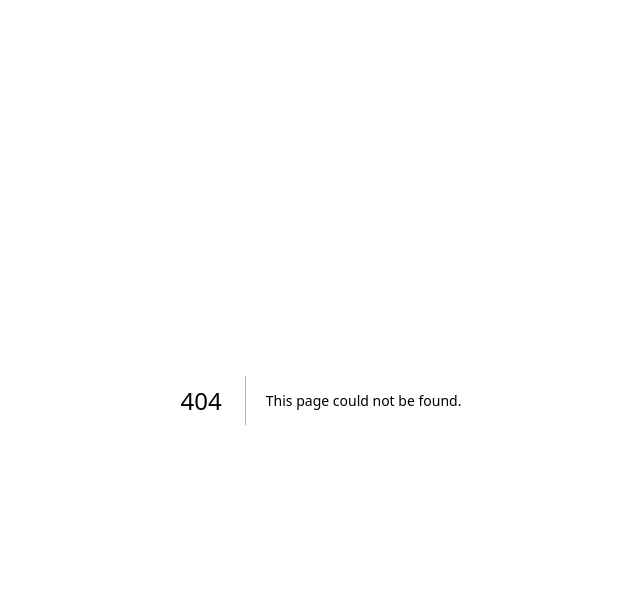
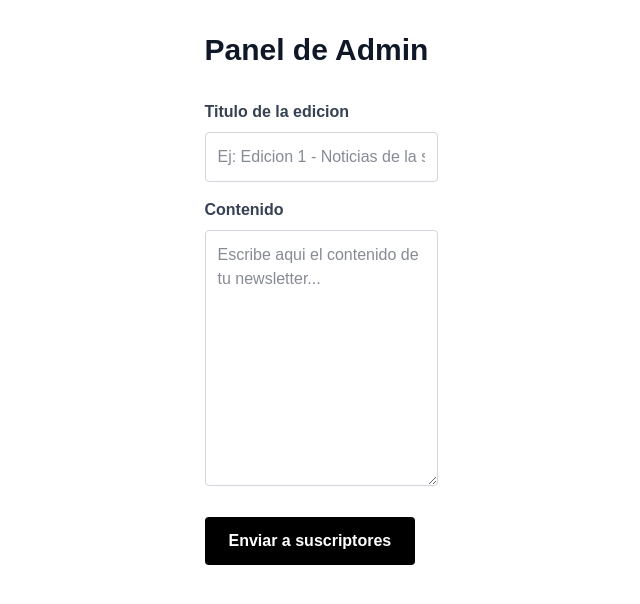
Before and after one commit to gh4nbj5yqc-jpg/vivaverdadcuba_newsletter, a Next.js app: page /admin in a window 1280 px wide. Before the commit this address had no page. Shown: the top 604 px of the page, without its empty margins (319-959 px from the left). Built offline with nearby package versions, Linux system fonts and the light colour scheme.

Commit message:
Admin panel y envio de emails funcionando

```diff
--- /dev/null
+++ b/app/admin/page.tsx
@@ -0,0 +1,66 @@
+'use client'
+
+import { useState } from 'react'
+
+export default function AdminPage() {
+  const [titulo, setTitulo] = useState('')
+  const [contenido, setContenido] = useState('')
+  const [mensaje, setMensaje] = useState('')
+  const [cargando, setCargando] = useState(false)
+
+  async function enviar() {
+    if (!titulo || !contenido) {
+      setMensaje('Por favor escribe el titulo y el contenido')
+      return
+    }
+    setCargando(true)
+    setMensaje('')
+    const res = await fetch('/api/send-edition', {
+      method: 'POST',
+      headers: { 'Content-Type': 'application/json' },
+      body: JSON.stringify({ titulo, contenido })
+    })
+    const data = await res.json()
+    if (data.ok) {
+      setMensaje('Edicion enviada exitosamente!')
+      setTitulo('')
+      setContenido('')
+    } else {
+      setMensaje('Error: ' + (data.error || 'algo salio mal'))
+    }
+    setCargando(false)
+  }
+
+  return (
+    <div className='min-h-screen bg-white p-8 max-w-2xl mx-auto'>
+      <h1 className='text-3xl font-bold text-gray-900 mb-8'>Panel de Admin</h1>
+      <div className='mb-4'>
+        <label className='block text-gray-700 font-semibold mb-2'>Titulo de la edicion</label>
+        <input
+          type='text'
+          value={titulo}
+          onChange={e => setTitulo(e.target.value)}
+          className='w-full border border-gray-300 rounded p-3 text-gray-900'
+          placeholder='Ej: Edicion 1 - Noticias de la semana'
+        />
+      </div>
+      <div className='mb-6'>
+        <label className='block text-gray-700 font-semibold mb-2'>Contenido</label>
+        <textarea
+          value={contenido}
+          onChange={e => setContenido(e.target.value)}
+          className='w-full border border-gray-300 rounded p-3 text-gray-900 h-64'
+          placeholder='Escribe aqui el contenido de tu newsletter...'
+        />
+      </div>
+      <button
+        onClick={enviar}
+        disabled={cargando}
+        className='bg-black text-white px-6 py-3 rounded font-semibold hover:bg-gray-800 disabled:opacity-50'
+      >
+        {cargando ? 'Enviando...' : 'Enviar a suscriptores'}
+      </button>
+      {mensaje && <p className='mt-4 text-green-600 font-semibold'>{mensaje}</p>}
+    </div>
+  )
+}
--- /dev/null
+++ b/app/api/send-edition/route.ts
@@ -0,0 +1,33 @@
+import { NextResponse } from 'next/server'
+import { createClient } from '@supabase/supabase-js'
+import { Resend } from 'resend'
+
+const supabase = createClient(
+  process.env.NEXT_PUBLIC_SUPABASE_URL!,
+  process.env.NEXT_PUBLIC_SUPABASE_ANON_KEY!
+)
+
+const resend = new Resend(process.env.RESEND_API_KEY)
+
+export async function POST(request: Request) {
+  const { titulo, contenido } = await request.json()
+
+  const { data: suscriptores } = await supabase
+    .from('subscribers')
+    .select('email')
+
+  if (!suscriptores || suscriptores.length === 0) {
+    return NextResponse.json({ error: 'No hay suscriptores' }, { status: 400 })
+  }
+
+  const emails = ['alejandrosanchezavila2712@gmail.com']
+
+  await resend.emails.send({
+    from: 'onboarding@resend.dev',
+    to: emails,
+    subject: titulo,
+    text: contenido,
+  })
+
+  return NextResponse.json({ ok: true })
+}
--- /dev/null
+++ b/app/api/subscribe/route.ts
@@ -0,0 +1,15 @@
+import { createClient } from '@supabase/supabase-js';
+import { NextResponse } from 'next/server';
+
+const supabase = createClient(
+  process.env.NEXT_PUBLIC_SUPABASE_URL,
+  process.env.NEXT_PUBLIC_SUPABASE_ANON_KEY
+);
+
+export async function POST(request) {
+  const { email } = await request.json();
+  if (!email) return NextResponse.json({ error: 'Email requerido' }, { status: 400 });
+  const { error } = await supabase.from('subscribers').insert([{ email }]);
+  if (error) return NextResponse.json({ error: error.message }, { status: 500 });
+  return NextResponse.json({ success: true });
+}
--- a/app/page.tsx
+++ b/app/page.tsx
@@ -1,65 +1,64 @@
-import Image from "next/image";
+'use client';
+
+import { useState } from 'react';
 
 export default function Home() {
+  const [email, setEmail] = useState('');
+  const [status, setStatus] = useState('');
+
+  const handleSubscribe = async (e: React.FormEvent) => {
+    e.preventDefault();
+    setStatus('loading');
+
+    const res = await fetch('/api/subscribe', {
+      method: 'POST',
+      headers: { 'Content-Type': 'application/json' },
+      body: JSON.stringify({ email }),
+    });
+
+    if (res.ok) {
+      setStatus('success');
+      setEmail('');
+    } else {
+      setStatus('error');
+    }
+  };
+
   return (
-    <div className="flex flex-col flex-1 items-center justify-center bg-zinc-50 font-sans dark:bg-black">
-      <main className="flex flex-1 w-full max-w-3xl flex-col items-center justify-between py-32 px-16 bg-white dark:bg-black sm:items-start">
-        <Image
-          className="dark:invert"
-          src="/next.svg"
-          alt="Next.js logo"
-          width={100}
-          height={20}
-          priority
-        />
-        <div className="flex flex-col items-center gap-6 text-center sm:items-start sm:text-left">
-          <h1 className="max-w-xs text-3xl font-semibold leading-10 tracking-tight text-black dark:text-zinc-50">
-            To get started, edit the page.tsx file.
-          </h1>
-          <p className="max-w-md text-lg leading-8 text-zinc-600 dark:text-zinc-400">
-            Looking for a starting point or more instructions? Head over to{" "}
-            <a
-              href="https://vercel.com/templates?framework=next.js&utm_source=create-next-app&utm_medium=appdir-template-tw&utm_campaign=create-next-app"
-              className="font-medium text-zinc-950 dark:text-zinc-50"
-            >
-              Templates
-            </a>{" "}
-            or the{" "}
-            <a
-              href="https://nextjs.org/learn?utm_source=create-next-app&utm_medium=appdir-template-tw&utm_campaign=create-next-app"
-              className="font-medium text-zinc-950 dark:text-zinc-50"
-            >
-              Learning
-            </a>{" "}
-            center.
-          </p>
-        </div>
-        <div className="flex flex-col gap-4 text-base font-medium sm:flex-row">
-          <a
-            className="flex h-12 w-full items-center justify-center gap-2 rounded-full bg-foreground px-5 text-background transition-colors hover:bg-[#383838] dark:hover:bg-[#ccc] md:w-[158px]"
-            href="https://vercel.com/new?utm_source=create-next-app&utm_medium=appdir-template-tw&utm_campaign=create-next-app"
-            target="_blank"
-            rel="noopener noreferrer"
+    <main className="min-h-screen bg-white flex flex-col items-center justify-center px-4">
+      <div className="max-w-md w-full text-center">
+        <h1 className="text-4xl font-bold text-gray-900 mb-4">
+          Mi Newsletter
+        </h1>
+        <p className="text-gray-500 mb-8">
+          Recibe un resumen semanal de las noticias más importantes, directo en tu correo.
+        </p>
+
+        <form onSubmit={handleSubscribe} className="flex flex-col gap-3">
+          <input
+            type="email"
+            placeholder="tu@correo.com"
+            value={email}
+            onChange={(e) => setEmail(e.target.value)}
+            required
+            className="border border-gray-300 rounded-lg px-4 py-3 text-gray-900 focus:outline-none focus:ring-2 focus:ring-black"
+          />
+          <button
+            type="submit"
+            disabled={status === 'loading'}
+            className="bg-black text-white rounded-lg px-4 py-3 font-medium hover:bg-gray-800 transition"
           >
-            <Image
-              className="dark:invert"
-              src="/vercel.svg"
-              alt="Vercel logomark"
-              width={16}
-              height={16}
-            />
-            Deploy Now
-          </a>
-          <a
-            className="flex h-12 w-full items-center justify-center rounded-full border border-solid border-black/[.08] px-5 transition-colors hover:border-transparent hover:bg-black/[.04] dark:border-white/[.145] dark:hover:bg-[#1a1a1a] md:w-[158px]"
-            href="https://nextjs.org/docs?utm_source=create-next-app&utm_medium=appdir-template-tw&utm_campaign=create-next-app"
-            target="_blank"
-            rel="noopener noreferrer"
-          >
-            Documentation
-          </a>
-        </div>
-      </main>
-    </div>
+            {status === 'loading' ? 'Suscribiendo...' : 'Suscribirme'}
+          </button>
+        </form>
+
+        {status === 'success' && (
+          <p className="mt-4 text-green-600">¡Gracias! Ya estás suscrito.</p>
+        )}
+        {status === 'error' && (
+          <p className="mt-4 text-red-500">Hubo un error. Intenta de nuevo.</p>
+        )}
+      </div>
+    </main>
   );
 }
--- a/package.json
+++ b/package.json
@@ -9,9 +9,11 @@
     "lint": "eslint"
   },
   "dependencies": {
+    "@supabase/supabase-js": "^2.104.1",
     "next": "16.2.4",
     "react": "19.2.4",
-    "react-dom": "19.2.4"
+    "react-dom": "19.2.4",
+    "resend": "^6.14.0"
   },
   "devDependencies": {
     "@tailwindcss/postcss": "^4",
```
Also changed, not shown: 1 other file (tests, documents, lock files or other folders).
